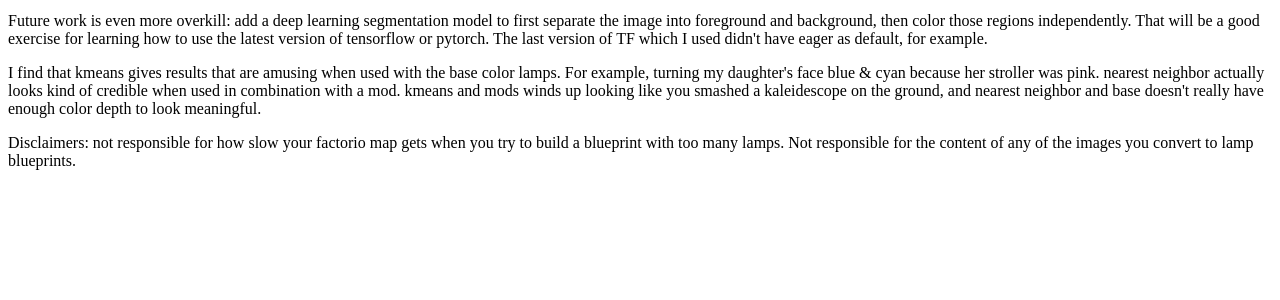
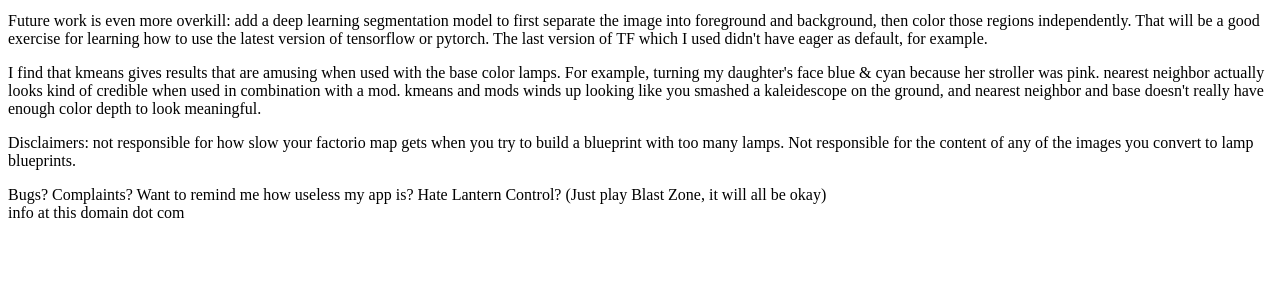
Before and after one commit to AngledLuffa/factorio-lamps, a Flask app: page /about_factorio_lamps.html in a window 1280 px wide. Shown: the part 394-694 px from the top of the page. Run offline with Flask 2, Linux system fonts and the light colour scheme.

Commit message:
Add an email address

```diff
--- a/templates/about_factorio_lamps.html
+++ b/templates/about_factorio_lamps.html
@@ -65,6 +65,11 @@ look meaningful.
 Disclaimers: not responsible for how slow your factorio map gets when
 you try to build a blueprint with too many lamps.  Not responsible for
 the content of any of the images you convert to lamp blueprints.
+</p><p>
+Bugs?  Complaints?  Want to remind me how useless my app is?
+Hate Lantern Control?  (Just play Blast Zone, it will all be okay)
+<br>
+info at this domain dot com
 </p>
 </body>
 </html>
```
